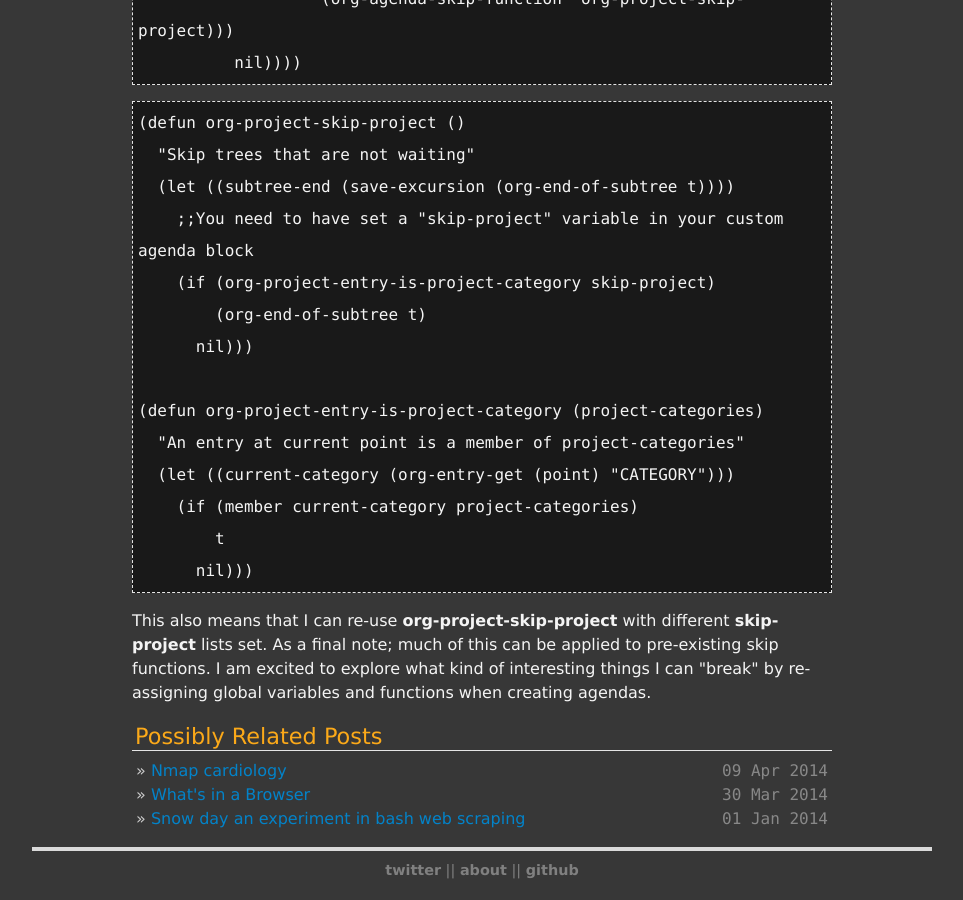
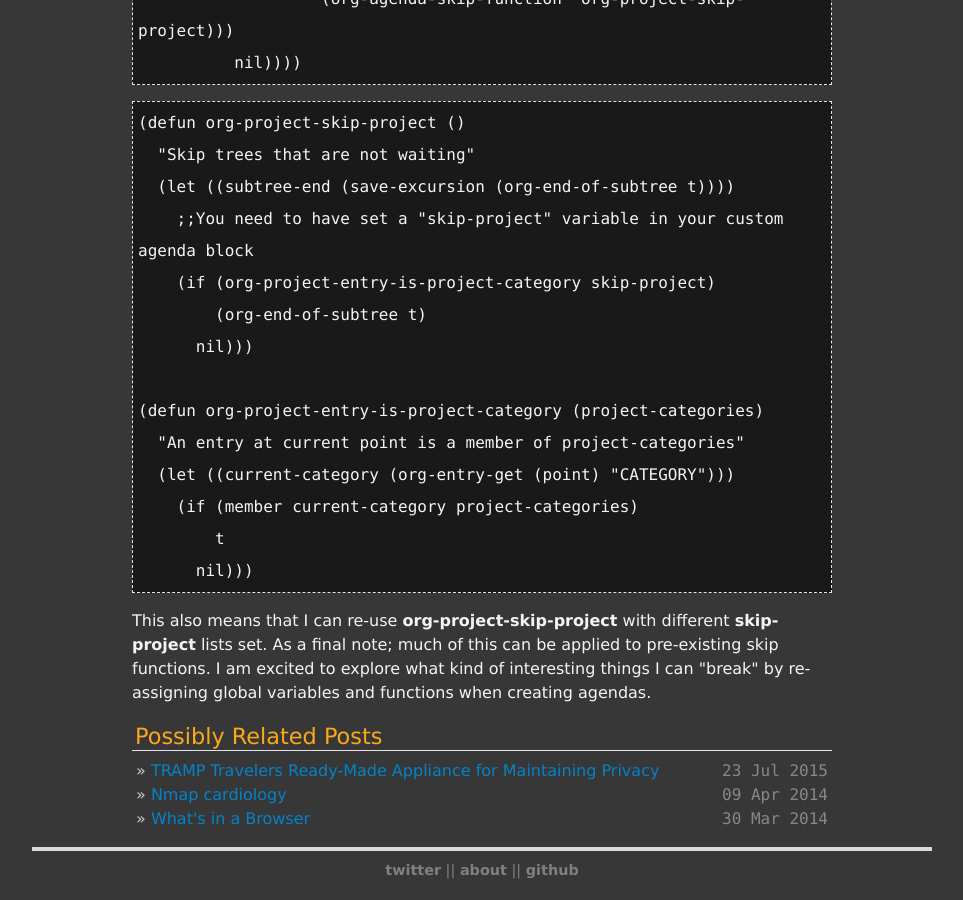
Before and after one commit to seamustuohy/seamustuohy.github.io, a Jekyll site: the page built from all/projects/_posts/1980-01-01-org-mode-agenda-skip-project.html, in a window 1280 px wide and 900 px high, scrolled down 2234 px. Shown: the whole window, without its empty margins (158-1121 px from the left). Built offline with Jekyll 4.4.1, drawn with Linux system fonts in a browser that asks for light colours.

Commit message:
Added old tramp project post

```diff
--- a/all/projects/_posts/1980-01-01-org-mode-agenda-skip-project.html
+++ b/all/projects/_posts/1980-01-01-org-mode-agenda-skip-project.html
@@ -1,6 +1,6 @@
 ---
 title: Speeding up Org-Mode Agenda Skip Project with Local Variables
-tags: script org-mode
+tags: script org-mode emacs
 layout: post
 date: 2015-07-12
 ---
--- /dev/null
+++ b/all/projects/_posts/1980-01-01-tramp.html
@@ -0,0 +1,62 @@
+---
+title: TRAMP Travelers Ready-Made Appliance for Maintaining Privacy
+tags: gpg bash
+layout: post
+date: 2015-07-23
+---
+
+<p>
+I have been thinking a lot about how to simplify my travel digital security practices. I just found the README for a tool that I started scraping together a year ago and put aside to focus on other things. The start of the GPG scripts can be found on <a href="https://github.com/elationfoundation/travel-gpg-test">github</a> for the interested. This post is only to provide ideas for others who might be thinking about simplifying their travel security kits.
+</p>
+
+<p>
+## TRAMP: Travelers Ready-Made Appliance for Maintaining Privacy
+</p>
+
+<p>
+TRAMP is a set of tools for rapidly creating temporary digital travel support.
+</p>
+
+<p>
+This toolkit was built to respond to my need for constant digital communication with the requirement that when I travel I do not put my digital personal or work infrastructure in extra danger.
+</p>
+
+<p>
+### The TRAMP kit consists of four parts:
+</p>
+
+<ul class="org-ul">
+<li>Mail-In-A-Box
+</li>
+</ul>
+
+<p>
+A custom fork of Mail-In-A-Box that is installed on a VPS while I am traveling. This server houses all of my travel infrastructure including a server for my temporary travel e-mail address, webmail client, rss server, forwarding sent mail to the main e-mail address, and creating user config files for my devices. It is a throw-away server that is closed upon my return.
+</p>
+
+<ul class="org-ul">
+<li>TRAMP-Pi
+</li>
+</ul>
+
+<p>
+A set of scripts that set up a Raspberry-PI to act as a IMAP client that downloads e-mail, sends custom auto-responses to senders, and forwards the subject line and sender to the travel e-mail address.
+</p>
+
+<ul class="org-ul">
+<li>TRAMP-Setup
+</li>
+</ul>
+
+<p>
+A command line wizard that creates the files needed for the travel-kit. It gathers data that should travel with me including specified e-mail contacts, public keys, and calendars. It creates a custom travel GPG key, auto-responder e-mail, and sign's that e-mail with my current GPG key to authenticate it before transfer to the TRAMP-pi.
+</p>
+
+<ul class="org-ul">
+<li>TRAMP-Kit
+</li>
+</ul>
+
+<p>
+The custom debian image setup used to populate a travel netbook that I can bring with me as my primary computer when traveling.
+</p>
```
